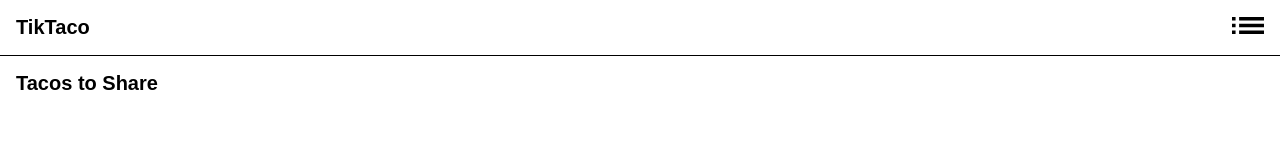
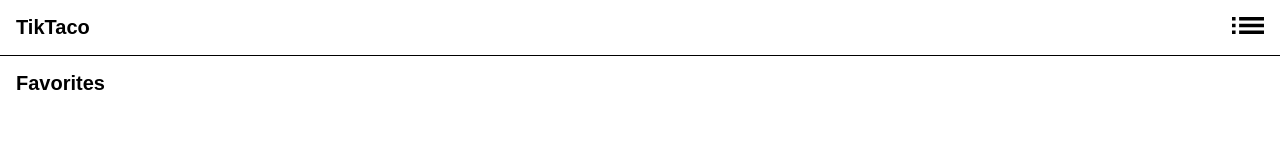
Before and after one commit to jon-schlandt/TikTaco, a React (Create React App) app: page /favorites in a window 1280 px wide. Shown: the top 160 px of the page. Built offline with nearby package versions, Linux system fonts and the light colour scheme.

Commit message:
Add Link to app title to route home

```diff
--- a/src/ Components/Footer/Footer.css
+++ b/src/ Components/Footer/Footer.css
@@ -10,7 +10,13 @@ footer {
   z-index: 1;
 }
 
-footer > button {
+footer a {
+  margin-right: 16px;
+  text-decoration: unset;
+  color:rgb(0, 0, 0);
+}
+
+footer .back-btn {
   background: unset;
   border: unset;
   font-size: 1em;
--- a/src/ Components/Footer/Footer.tsx
+++ b/src/ Components/Footer/Footer.tsx
@@ -1,3 +1,4 @@
+import { Link } from 'react-router-dom'
 import './Footer.css'
 
 interface IProps {
@@ -8,7 +9,16 @@ interface IProps {
 export default function Footer({ isHome, handleClick }: IProps) {
   return (
     <footer>
-      {!isHome && <button onClick={handleClick}>Go back</button>}
+      {!isHome &&
+        <nav>
+          <button
+            className='back-btn'
+            onClick={handleClick}
+          >
+            Go back
+          </button>
+        </nav>
+      }
     </footer>
   )
 }
--- a/src/ Components/Header/Header.tsx
+++ b/src/ Components/Header/Header.tsx
@@ -6,7 +6,9 @@ import favoritesBtn from './favorites_btn.svg'
 export default function Header() {
   return (
     <header>
-      <h1 className='app-title'>TikTaco</h1>
+      <Link to='/'>
+        <h1 className='app-title'>TikTaco</h1>
+      </Link>
       <Link
         to='/favorites'
       >
--- a/src/ Components/ToShare/Favorites.tsx
+++ b/src/ Components/ToShare/Favorites.tsx
@@ -18,7 +18,7 @@ export default function Favorites({favorites}: {favorites: IShapedTacoDetails[]}
 
   return (
     <div className='no-share'>
-      <h1 className='to-share-title'>Tacos to Share</h1>
+      <h1 className='to-share-title'>Favorites</h1>
       {favoriteDisplays}
     </div>
   )
--- a/src/index.css
+++ b/src/index.css
@@ -2,6 +2,8 @@
   margin: unset;
   padding: unset;
   font-family: Arial, Helvetica, sans-serif;
+  text-decoration: unset;
+  color: rgb(0, 0, 0)
 }
 
 html {
```
